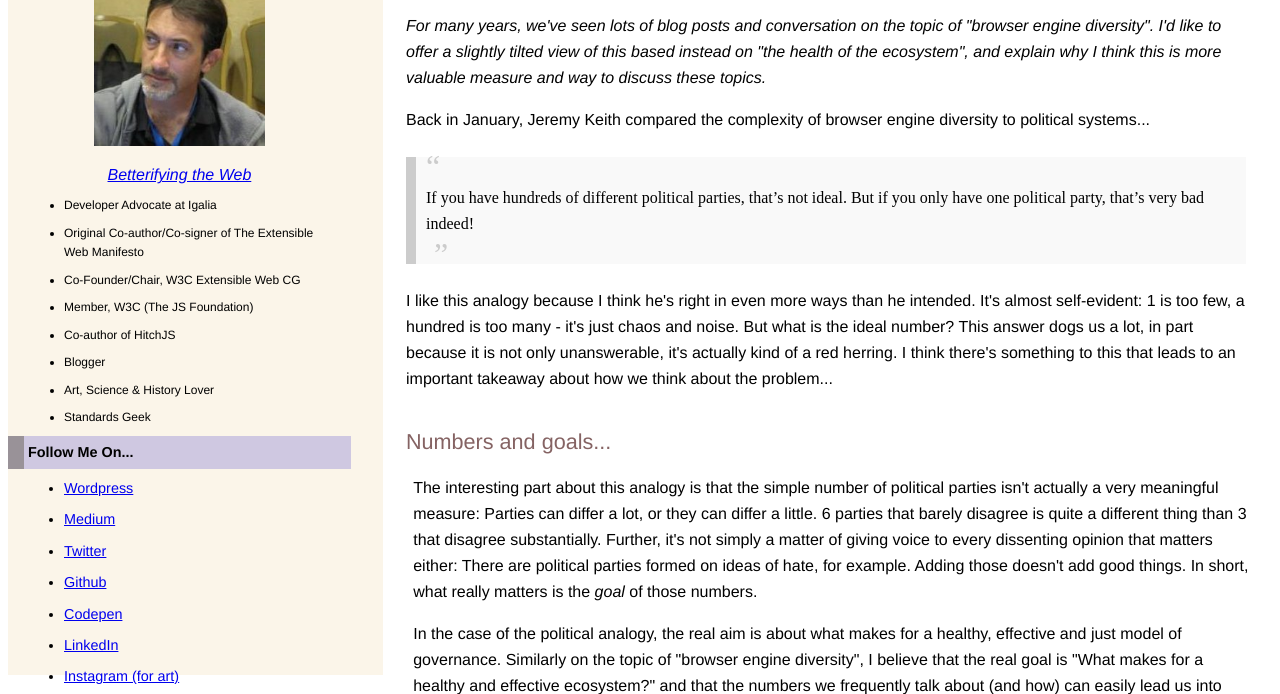
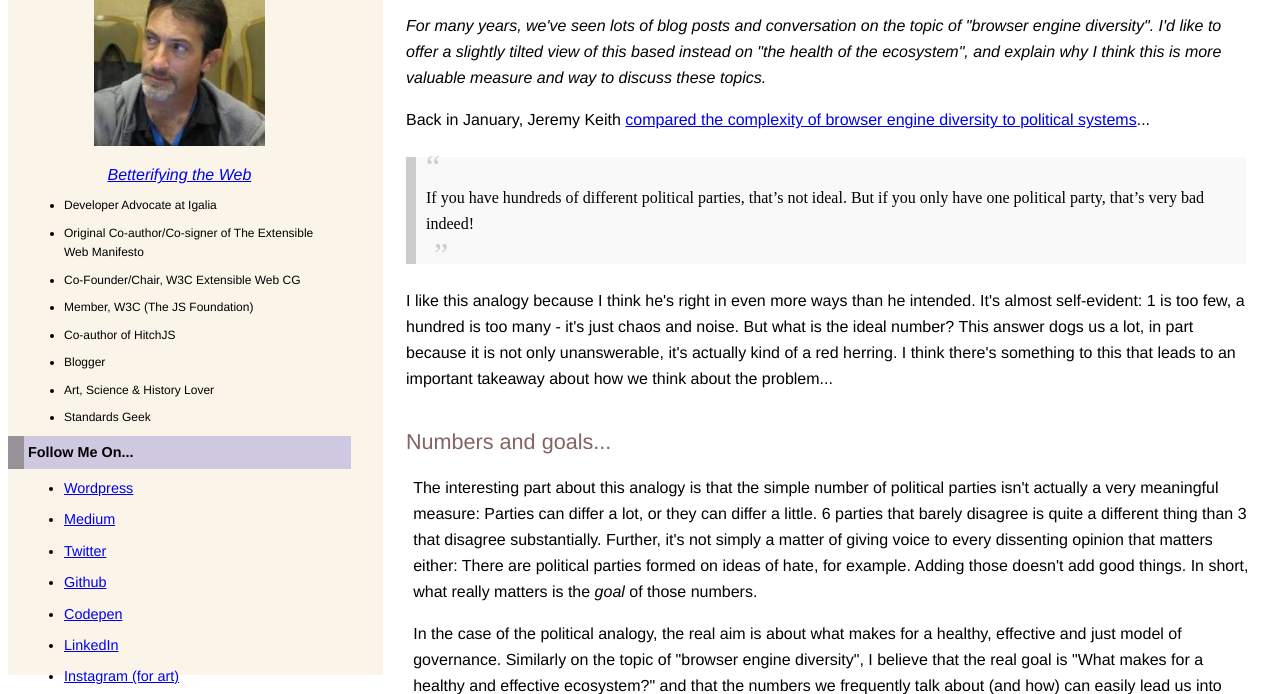
Before and after one commit to bkardell/bkardell.github.io, a plain HTML site: page blog/EcosystemHealth.html in a window 1280 px wide. Shown: the part 117-811 px from the top of the page. Drawn offline with Linux system fonts and the light colour scheme.

Commit message:
link jeremy's piece

```diff
--- a/blog/EcosystemHealth.html
+++ b/blog/EcosystemHealth.html
@@ -354,7 +354,7 @@ America (art for sale)</a></li>
         margin-right: 0.5rem;
     }</style>
 	<p class="segue">For many years, we've seen lots of blog posts and conversation on the topic of "browser engine diversity".  I'd like to offer a slightly tilted view of this based instead on "the health of the ecosystem", and explain why I think this is more valuable measure and way to discuss these topics.</p>
-	<p>Back in January, Jeremy Keith compared the complexity of browser engine diversity to political systems...</p>
+	<p>Back in January, Jeremy Keith <a href="https://adactio.com/journal/16331">compared the complexity of browser engine diversity to political systems</a>...</p>
 	<blockquote>
 	<p>If you have hundreds of different political parties, that’s not ideal. But if you only have one political party, that’s very bad indeed!</p>
 	</blockquote>
```
